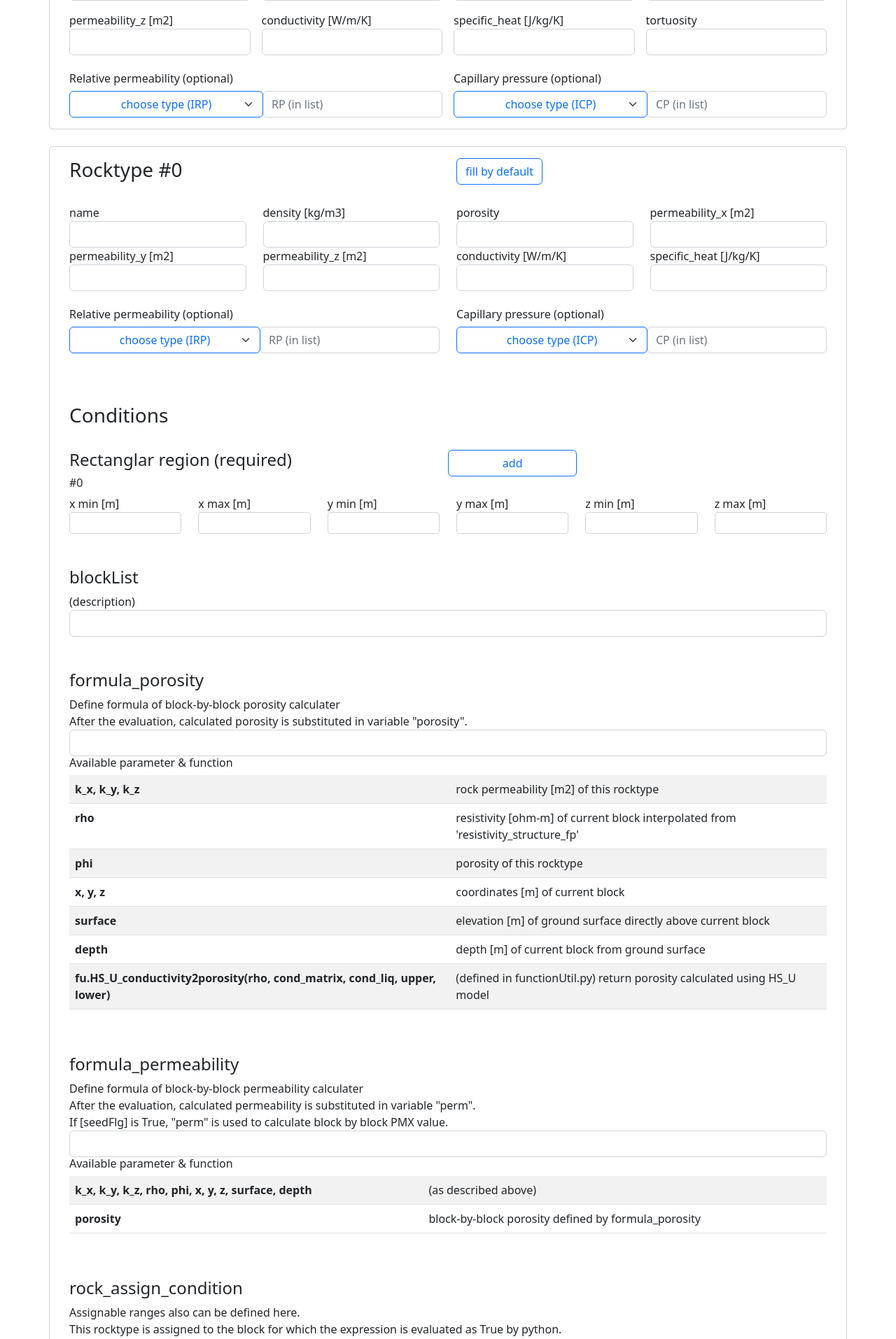
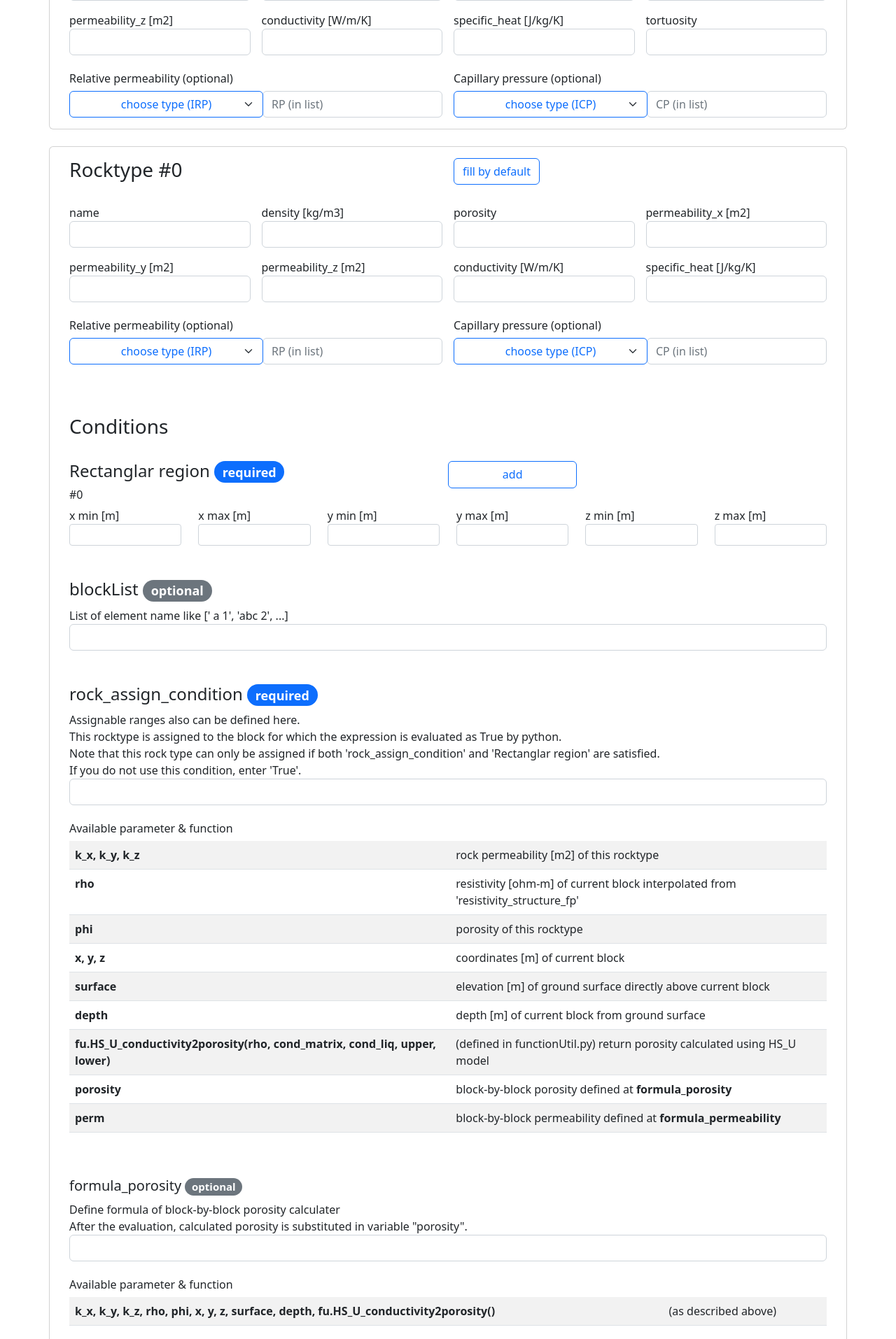
Before and after one commit to umaguron/WEAK3-test, a Flask app: template gui/templates/cmesh3.html in a window 1280 px wide. Shown: the part 652-2566 px from the top of the page at 70% size. Run offline with Flask 2, Linux system fonts and the light colour scheme; the template is opened without the code that fills it, so the values that code supplies are empty; parts of the project's set-up code (start-up, migrations or seed data) failed here and were passed over.

Commit message:
[GUI] UI改善

```diff
--- a/gui/templates/cmesh3.html
+++ b/gui/templates/cmesh3.html
@@ -400,7 +400,10 @@
                 </div>
                 {% endfor %}
             </div>
-            <input type="submit" class="btn btn-primary" value="Check">
+            <br>
+            <div class="row g-4">
+                <input type="submit" class="btn btn-lg btn-primary col-12" value="Check">
+            </div>
         </form>
         <br>
         <hr>
--- a/gui/templates/rocktype.html
+++ b/gui/templates/rocktype.html
@@ -60,7 +60,7 @@
     });
 </script>
 <!--  -->
-<div class="row">
+<div class="row g-3">
     <div class="col-6">
         <h3 class="col">Rocktype #{{ rock_id }}</h3>
     </div>
@@ -69,7 +69,7 @@
     </div>
 </div>
 <br>
-<div class="row">
+<div class="row g-3">
     <div class="col-3">
         <label>name</label>
         <input type="text" name="rock{{ rock_id }}_name" value="{{form['rock' ~ rock_id ~ '_name']}}" class="form-control" pattern="{{PATTERN['blkname']}}" title="{{TITLE['blkname']}}">
@@ -113,7 +113,7 @@
 </div>
 <!--  -->
 <br>
-<div class="row">
+<div class="row g-3">
     <div class="col-6">
         <h6>Relative permeability (optional)</h6>
         <div class="input-group ">
@@ -152,7 +152,7 @@
 <br>
 <!-- regionSec -->
 <div class="row">
-    <h4 class="col-6">Rectanglar region (required)</h4>
+    <h4 class="col-6">Rectanglar region <span class="badge rounded-pill text-bg-primary">required</span></h4>
     <button type="button" class="btn btn-outline-primary btn-small col-2" id="rock{{ rock_id }}_addRegion">add</button>
 </div>
 <input type="hidden" value="{{form['rock' ~ rock_id ~ '_region_length']}}" class="form-control" id="rock{{ rock_id }}_region_length" name="rock{{ rock_id }}_region_length" />
@@ -161,7 +161,7 @@
     {% if form['rock' ~ rock_id ~ '_region_length'] %}
         {% for reg_id in range(form['rock' ~ rock_id ~ '_region_length']|int) %}
             <h6 class="col">#{{reg_id}}</h6>
-            <div class="row">
+            <div class="row g-3">
                 <div class="col-2">
                     <label >x min [m]</label>
                     <input type="text" name="rock{{rock_id}}_reg{{reg_id}}_xmin" value="{{form['rock' ~ rock_id ~ '_reg' ~ reg_id ~ '_xmin']}}" class="form-control form-control-sm rocktype_region_min{{rock_id}}"  pattern="{{PATTERN['float']}}">
@@ -208,9 +208,9 @@
 <!--  -->
 <div class="row">
     <div class="col">
-        <h4 class="col">blockList</h4>
+        <h4 class="col">blockList <span class="badge rounded-pill text-bg-secondary">optional</span> </h4>
         {% if rock_id==0 %}
-        <div class="col-12">(description)</div>
+        <div class="col-12">List of element name like ['  a 1', 'abc 2', ...]</div>
         {% endif %}
         <div class="col-12">
             <input type="text" name="rock{{ rock_id }}_blockList" value="{{form['rock' ~ rock_id ~ '_blockList']}}" class="form-control" pattern="{{PATTERN['blklist']}}" title="{{TITLE['blklist']}}">
@@ -219,19 +219,22 @@
     </div>
 </div>
 {% if rock_id==0 %}
-<br><br>
+<br>
 {% endif %}
-
+<br>
 <div class="row">
-    <h4 class="col-12">formula_porosity</h4>
+    <h4 class="col-12">rock_assign_condition <span class="badge rounded-pill text-bg-primary">required</span></h4>
     {% if rock_id==0 %}
-    <div class="col-12">Define formula of block-by-block porosity calculater</div>
-    <div class="col-12">After the evaluation, calculated porosity is substituted in variable "porosity".</div>
+    <div class="col-12">Assignable ranges also can be defined here.</div>
+    <div class="col-12">This rocktype is assigned to the block for which the expression is evaluated as True by python. </div>
+    <div class="col-12">Note that this rock type can only be assigned if both 'rock_assign_condition' and 'Rectanglar region' are satisfied.</div>
+    <div class="col-12">If you do not use this condition, enter 'True'.</div>
     {% endif %}
     <div class="col-12">
-        <input type="text" name="rock{{rock_id}}_formula_porosity" value="{{form['rock' ~ rock_id ~ '_formula_porosity']}}" class="form-control">
+        <input type="text" name="rock{{rock_id}}_rock_assign_condition" value="{{form['rock' ~ rock_id ~ '_rock_assign_condition']}}" class="form-control">
     </div>
 </div>
+<br>
 {% if rock_id==0 %}
 <h6>Available parameter & function</h6>
 <table class="table table-striped">
@@ -267,6 +270,14 @@
             <th>fu.HS_U_conductivity2porosity(rho, cond_matrix, cond_liq, upper, lower)</th>
             <td>(defined in functionUtil.py) return porosity calculated using HS_U model</td>
         </tr>
+        <tr>
+            <th>porosity</th>
+            <td>block-by-block porosity defined at <b>formula_porosity</b></td>
+        </tr>
+        <tr>
+            <th>perm</th>
+            <td>block-by-block permeability defined at <b>formula_permeability</b></td>
+        </tr>
     </tbody>
 </table>
 <br><br>
@@ -274,8 +285,39 @@
 
 <!--  -->
 <div class="row">
-    <h4 class="col-12">formula_permeability</h4>
+    <h5 class="col-12">formula_porosity  <span class="badge rounded-pill text-bg-secondary">optional</span> </h5>
     {% if rock_id==0 %}
+    <div class="col-12">Define formula of block-by-block porosity calculater</div>
+    <div class="col-12">After the evaluation, calculated porosity is substituted in variable "porosity".</div>
+    {% endif %}
+    <div class="col-12">
+        <input type="text" name="rock{{rock_id}}_formula_porosity" value="{{form['rock' ~ rock_id ~ '_formula_porosity']}}" class="form-control">
+    </div>
+</div>
+{% if rock_id==0 %}
+<br>
+<h6>Available parameter & function</h6>
+<table class="table table-striped">
+    <thead>
+        <tr></tr>
+    </thead>
+    <tbody>
+        <tr>
+            <th>k_x, k_y, k_z, rho, phi, x, y, z, surface, depth, fu.HS_U_conductivity2porosity()</th>
+            <td>(as described above)</td>
+        </tr>
+
+        </tbody>
+</table>
+<br>
+{% endif %}
+<br>
+
+<!--  -->
+<div class="row">
+    <h5 class="col-12">formula_permeability <span class="badge rounded-pill text-bg-secondary">optional</span></h5>
+    {% if rock_id==0 %}
+    <div class="col-12" ><b>Required if [seedFlg] is True.</b></div>
     <div class="col-12">Define formula of block-by-block permeability calculater</div>
     <div class="col-12">After the evaluation, calculated permeability is substituted in variable "perm".</div>
     <div class="col-12">If [seedFlg] is True, "perm" is used to calculate block by block PMX value.</div>
@@ -285,6 +327,7 @@
     </div>
 </div>
 {% if rock_id==0 %}
+<br>
 <h6>Available parameter & function</h6>
 <table class="table table-striped">
     <thead>
@@ -292,49 +335,12 @@
     </thead>
     <tbody>
         <tr>
-            <th>k_x, k_y, k_z, rho, phi, x, y, z, surface, depth</th>
+            <th>k_x, k_y, k_z, rho, phi, x, y, z, surface, depth, fu.HS_U_conductivity2porosity()</th>
             <td>(as described above)</td>
         </tr>
         <tr>
             <th>porosity</th>
-            <td>block-by-block porosity defined by formula_porosity</td>
-        </tr>
-        </tbody>
-</table>
-<br><br>
-{% endif %}
-
-<!--  -->
-<div class="row">
-    <h4 class="col-12">rock_assign_condition</h4>
-    {% if rock_id==0 %}
-    <div class="col-12">Assignable ranges also can be defined here.</div>
-    <div class="col-12">This rocktype is assigned to the block for which the expression is evaluated as True by python. </div>
-    <div class="col-12">Note that this rock type can only be assigned if both 'rock_assign_condition' and 'Rectanglar region' are satisfied.</div>
-    <div class="col-12">If you do not use this condition, enter 'True'.</div>
-    {% endif %}
-    <div class="col-12">
-        <input type="text" name="rock{{rock_id}}_rock_assign_condition" value="{{form['rock' ~ rock_id ~ '_rock_assign_condition']}}" class="form-control">
-    </div>
-</div>
-{% if rock_id==0 %}
-<h6>Available parameter & function</h6>
-<table class="table table-striped">
-    <thead>
-        <tr></tr>
-    </thead>
-    <tbody>
-        <tr>
-            <th>k_x, k_y, k_z, rho, phi, x, y, z, surface, depth</th>
-            <td>(as described above)</td>
-        </tr>
-        <tr>
-            <th>porosity</th>
-            <td>block-by-block porosity defined by formula_porosity</td>
-        </tr>
-        <tr>
-            <th>perm</th>
-            <td>block-by-block permeability defined by formula_permeability</td>
+            <td>block-by-block porosity defined at <b>formula_porosity</b></td>
         </tr>
     </tbody>
 </table>
```
